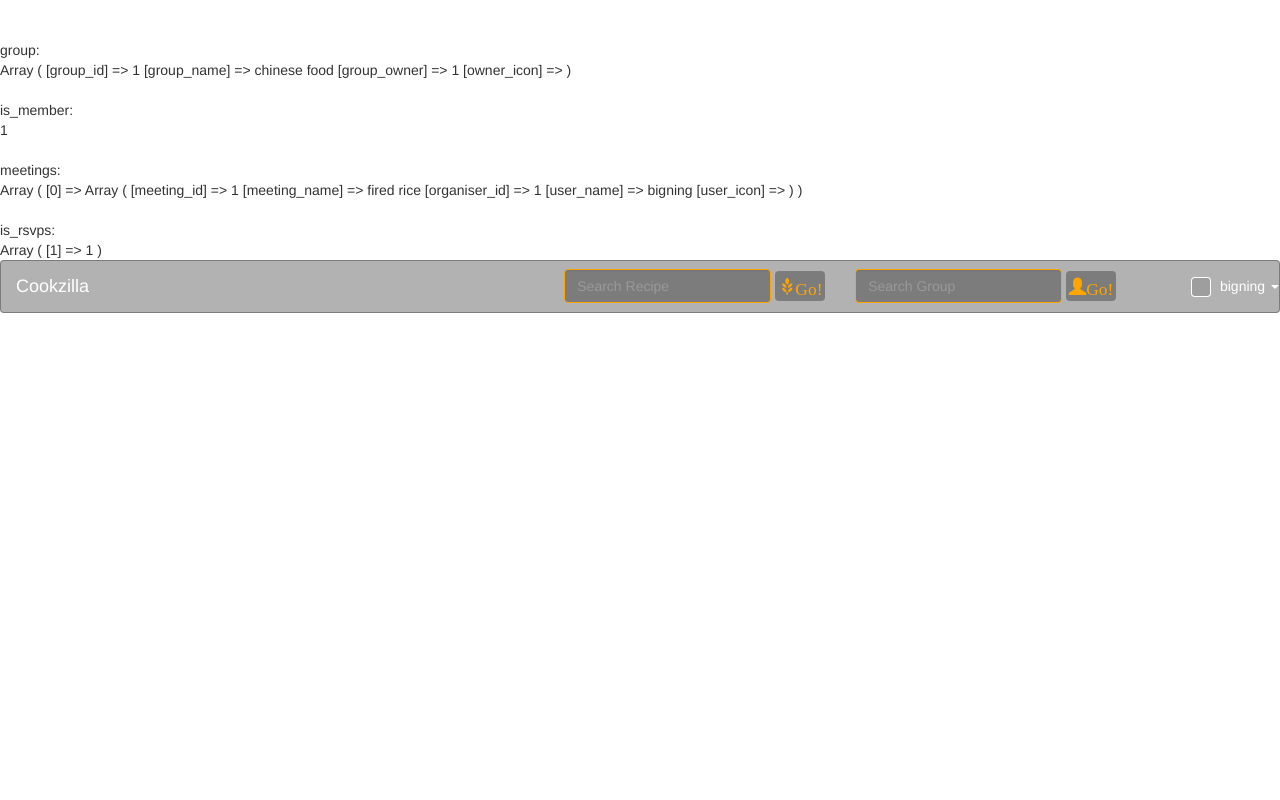
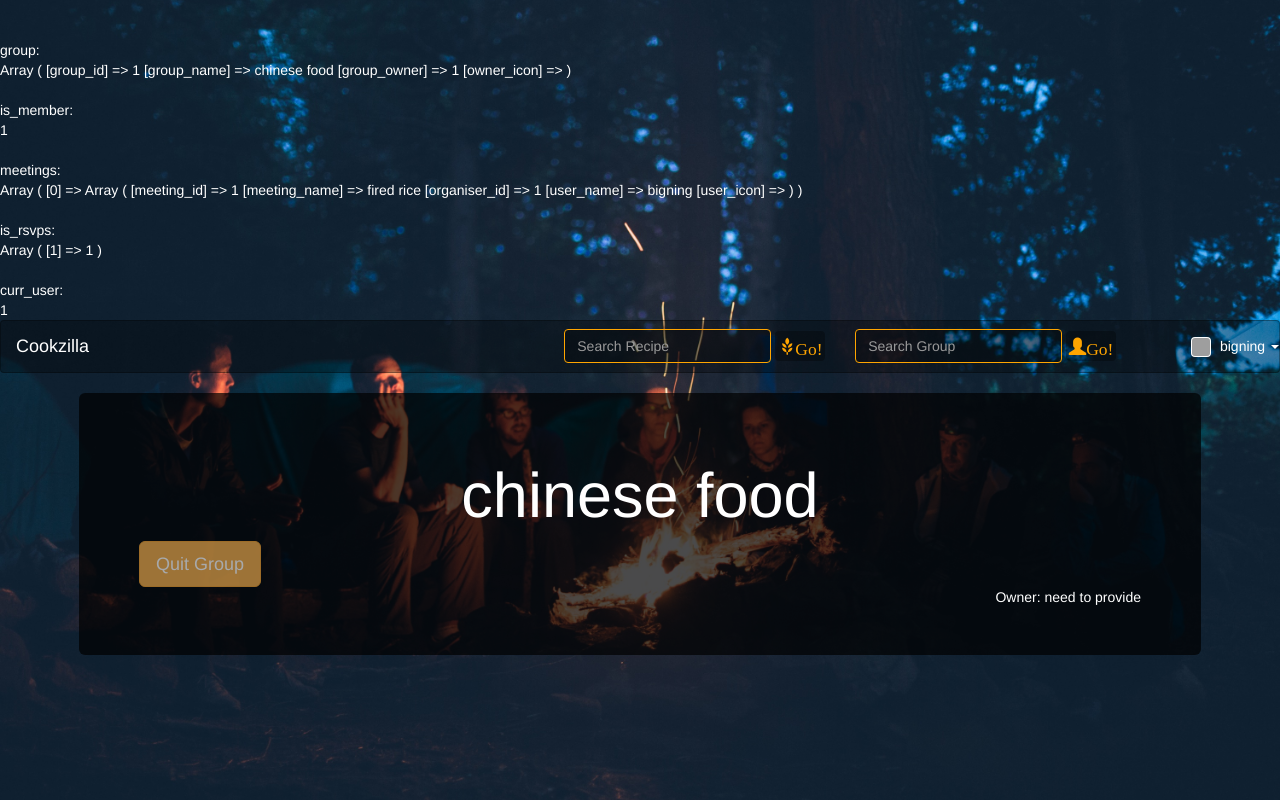
Before and after one commit to bigning/database_project, a PHP site: page /group_detail.php?group_id=1 in a window 1280 px wide. Run offline with PHP 8.4, Linux system fonts and the light colour scheme; a user stored in the database is signed in; data comes from the database, SQL or seed files in the repository; grey boxes are pictures that could not be loaded.

Commit message:
half-stylize group_detail.php

```diff
--- a/group_detail.php
+++ b/group_detail.php
@@ -91,6 +91,8 @@ echo "<br/><br/>meetings: <br/>";
 print_r($meetings);
 echo "<br/><br/>is_rsvps: <br/>";
 print_r($is_rsvp);
+echo "<br/><br/>curr_user: <br/>";
+print($user_id);
 
 ?>
 
@@ -112,5 +114,35 @@ print_r($is_rsvp);
 <?php require "./include/partials/navFooter.php" ?>
 
 
+<!-- group title -->
+<div class = "container">
+    <div class = "jumbotron">
+        <?php
+            // title
+            echo "<h1 id = 'group-title'>" . $group["group_name"] . "</h1>";
+
+            // join or quit button
+            if ($is_member){
+                if ($user_id === $group["group_owner"]){
+                    echo "<button type='button' class='btn btn-lg btn-warning' disabled>Quit Group</button>";
+                } else {
+                    echo "<button type='submit' class='btn btn-lg btn-primary' formaction = './include/asdf.php'>Quit Group</button>";
+                }
+            }
+
+            // group owner
+            echo "<div class = 'host-div'>";
+            echo "<span>" . "Owner: " . "</span>";
+            if ($group["owner_icon"] != null){
+                echo '<img src="' . $group["owner_icon"] . '" class = "thumbnail user_icon" >';
+            }
+            echo "<span>" . "need to provide" . "</span>";
+            echo "</div>";
+        ?>
+    </div>
+</div>
+
+
+<link rel="stylesheet" type="text/css" href="./include/css/group_detail.css">
 <script type="text/javascript" src = "./include/framework/jquery-3.1.1.min.js"></script>
 <?php require "./include/partials/footer.php" ?>
--- /dev/null
+++ b/include/css/group_detail.css
@@ -0,0 +1,36 @@
+
+#group-title{
+	text-align: center;
+}
+
+
+
+.jumbotron{
+	background-color: rgba(0,0,0,0.7);
+	overflow: auto;
+}
+
+.container{
+	width: 90%;
+}
+
+
+.host-div{
+	text-align: right;
+}
+
+
+
+
+html{
+	height: 100%;
+}
+
+body{
+	background: url(../images/group_detail.jpeg);
+	background-size: cover;
+	background-position: center;
+	background-repeat: no-repeat;
+	background-attachment: fixed;
+	color: white;
+}
```
Also changed, not shown: groups.php (+15 -0 lines), include/css/groups.css (+22 -7 lines), include/images/group_detail.jpeg (added).
